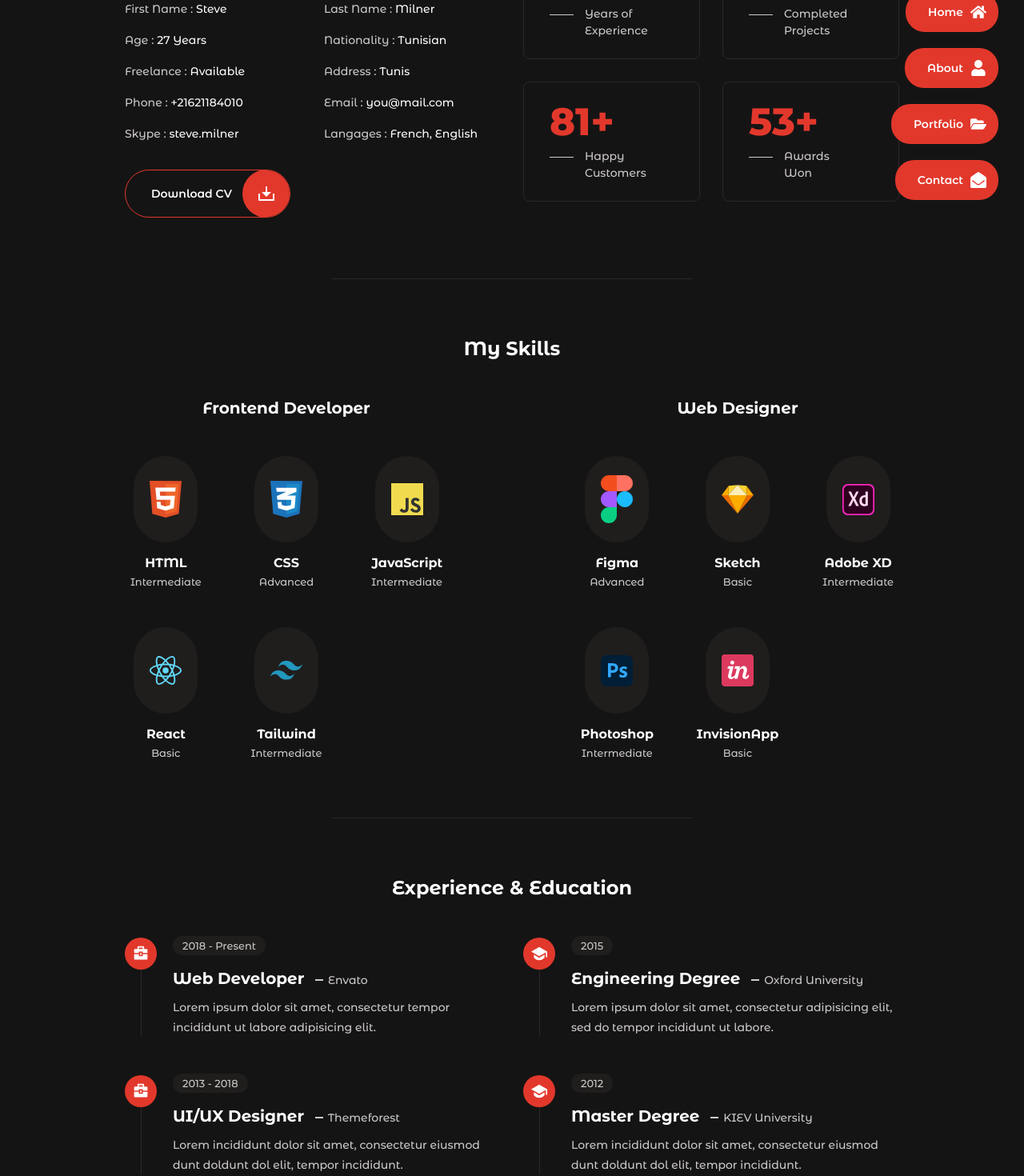
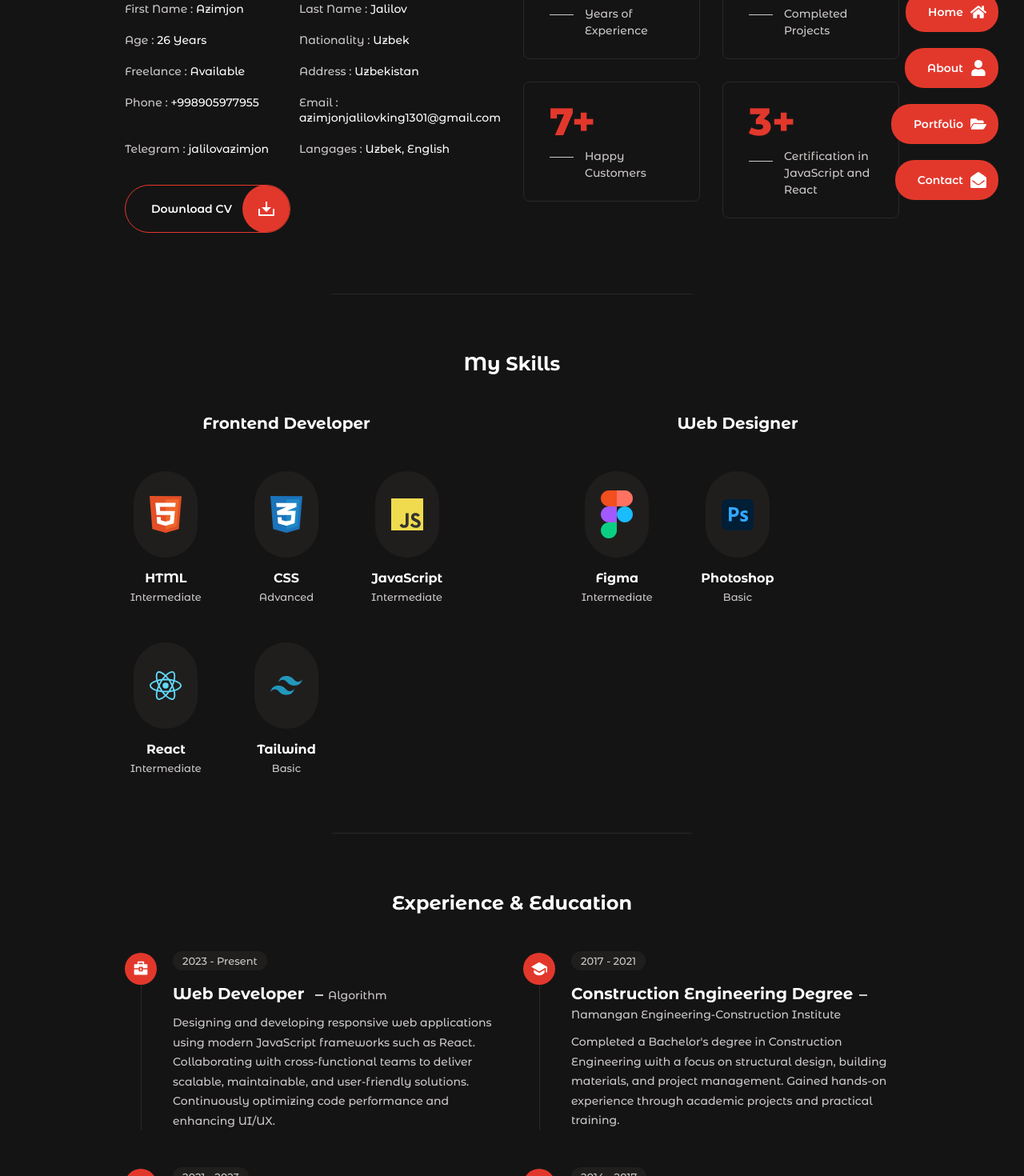
Before and after one commit to azimjonjalilov/azimjon-portfolio, a React (Vite) app: page /about in a window 1280 px wide. Shown: the part 280-1750 px from the top of the page at 80% size. Built offline with nearby package versions, Linux system fonts and the light colour scheme.

Commit message:
updata about page info

```diff
--- a/src/Data.jsx
+++ b/src/Data.jsx
@@ -59,22 +59,22 @@ export const links = [
 export const personalInfo = [
   {
     title: "First Name : ",
-    description: "Steve",
+    description: "Azimjon",
   },
 
   {
     title: "Last Name : ",
-    description: "Milner",
+    description: "Jalilov",
   },
 
   {
     title: "Age : ",
-    description: "27 Years",
+    description: "26 Years",
   },
 
   {
     title: "Nationality : ",
-    description: "Tunisian",
+    description: "Uzbek",
   },
 
   {
@@ -84,50 +84,50 @@ export const personalInfo = [
 
   {
     title: "Address : ",
-    description: "Tunis",
+    description: "Uzbekistan",
   },
 
   {
     title: "Phone : ",
-    description: "+21621184010",
+    description: "+998905977955",
   },
 
   {
     title: "Email : ",
-    description: "you@mail.com",
+    description: "azimjonjalilovking1301@gmail.com",
   },
 
   {
-    title: "Skype : ",
-    description: "steve.milner",
+    title: "Telegram : ",
+    description: "jalilovazimjon",
   },
 
   {
     title: "Langages : ",
-    description: "French, English",
+    description: "Uzbek, English",
   },
 ];
 
 // ========== STATS ==========
 export const stats = [
   {
-    no: "12+",
+    no: "2+",
     title: "Years of <br /> Experience",
   },
 
   {
-    no: "97+",
+    no: "10+",
     title: "Completed <br /> Projects",
   },
 
   {
-    no: "81+",
+    no: "7+",
     title: "Happy <br /> Customers",
   },
 
   {
-    no: "53+",
-    title: " Awards <br /> Won",
+    no: "3+",
+    title: " Certification in <br /> JavaScript and React",
   },
 ];
 
@@ -161,7 +161,7 @@ export const skill = [
     id: 4,
     img: skillsImg4,
     title: "React",
-    level: "Basic",
+    level: "Intermediate",
     category: "developer",
   },
 
@@ -169,7 +169,7 @@ export const skill = [
     id: 5,
     img: skillsImg5,
     title: "Tailwind",
-    level: "Intermediate",
+    level: "Basic",
     category: "developer",
   },
 
@@ -177,41 +177,41 @@ export const skill = [
     id: 6,
     img: skillsImg6,
     title: "Figma",
-    level: "Advanced",
+    level: "Intermediate",
     category: "designer",
   },
 
-  {
-    id: 7,
-    img: skillsImg7,
-    title: "Sketch",
-    level: "Basic",
-    category: "designer",
-  },
+  // {
+  //   id: 7,
+  //   img: skillsImg7,
+  //   title: "Sketch",
+  //   level: "Basic",
+  //   category: "designer",
+  // },
 
-  {
-    id: 8,
-    img: skillsImg8,
-    title: "Adobe XD",
-    level: "Intermediate",
-    category: "designer",
-  },
+  // {
+  //   id: 8,
+  //   img: skillsImg8,
+  //   title: "Adobe XD",
+  //   level: "Basic",
+  //   category: "designer",
+  // },
 
   {
     id: 9,
     img: skillsImg9,
     title: "Photoshop",
-    level: "Intermediate",
+    level: "Basic",
     category: "designer",
   },
 
-  {
-    id: 10,
-    img: skillsImg10,
-    title: "InvisionApp",
-    level: "Basic",
-    category: "designer",
-  },
+  // {
+  //   id: 10,
+  //   img: skillsImg10,
+  //   title: "InvisionApp",
+  //   level: "Basic",
+  //   category: "designer",
+  // },
 ];
 
 // ========== RESUME ==========
@@ -220,54 +220,37 @@ export const resume = [
     id: 1,
     category: "experience",
     icon: <RiBriefcase4Fill />,
-    year: "2018 - Present",
-    title: "Web Developer <span> Envato </span>",
-    desc: "Lorem ipsum dolor sit amet, consectetur tempor incididunt ut labore adipisicing elit.",
+    year: "2023 - Present",
+    title: "Web Developer <span> Algorithm </span>",
+    desc: "Designing and developing responsive web applications using modern JavaScript frameworks such as React. Collaborating with cross-functional teams to deliver scalable, maintainable, and user-friendly solutions. Continuously optimizing code performance and enhancing UI/UX.",
   },
 
   {
     id: 2,
     category: "experience",
     icon: <RiBriefcase4Fill />,
-    year: "2013 - 2018",
-    title: "UI/UX Designer <span> Themeforest </span>",
-    desc: "Lorem incididunt dolor sit amet, consectetur eiusmod dunt doldunt dol elit, tempor incididunt.",
+    year: "2021 - 2023",
+    title: "Sales Manager <span>EPA</span>",
+    desc: "Managed client relationships and developed sales strategies to drive revenue growth. Conducted market research, identified new opportunities, and collaborated with teams to meet sales targets efficiently.",
   },
-
   {
     id: 3,
-    category: "experience",
-    icon: <RiBriefcase4Fill />,
-    year: "2005 - 2013",
-    title: "Consultant <span> Videohive </span>",
-    desc: "Lorem ipsum dolor sit amet, tempor incididunt ut laboreconsectetur elit, sed do eiusmod tempor duntt.",
+    category: "education",
+    icon: <RiGraduationCapFill />,
+    year: "2017 - 2021",
+    title:
+      "Construction Engineering Degree <span>Namangan Engineering-Construction Institute</span>",
+    desc: "Completed a Bachelor's degree in Construction Engineering with a focus on structural design, building materials, and project management. Gained hands-on experience through academic projects and practical training.",
   },
 
   {
     id: 4,
     category: "education",
     icon: <RiGraduationCapFill />,
-    year: "2015",
-    title: "Engineering Degree <span> Oxford University </span>",
-    desc: "Lorem ipsum dolor sit amet, consectetur adipisicing elit, sed do tempor incididunt ut labore.",
-  },
-
-  {
-    id: 5,
-    category: "education",
-    icon: <RiGraduationCapFill />,
-    year: "2012",
-    title: "Master Degree <span> KIEV University </span>",
-    desc: "Lorem incididunt dolor sit amet, consectetur eiusmod dunt doldunt dol elit, tempor incididunt.",
-  },
-
-  {
-    id: 6,
-    category: "education",
-    icon: <RiGraduationCapFill />,
-    year: "2009",
-    title: "Bachelor Degree <span> Tunis High School </span>",
-    desc: "Lorem ipsum dolor sit amet, consectetur adipisicing elit, sed do eiusmod tempor ut labore.",
+    year: "2014 - 2017",
+    title:
+      "Exact Sciences Track <span>Namangan State University Academic Lyceum No.1</span>",
+    desc: "Studied in the exact sciences track with a focus on mathematics, physics, and computer science. Developed strong analytical thinking skills and a solid foundation for further technical education.",
   },
 ];
 
--- a/src/pages/about/About.jsx
+++ b/src/pages/about/About.jsx
@@ -1,5 +1,5 @@
 import Info from "../../components/Info";
-import CV from "../../pdf/steve-cv.pdf";
+import CV from "../../pdf/azimjon-cv.pdf";
 import { RiDownload2Line } from "react-icons/ri";
 import Stats from "../../components/Stats";
 import { skill } from "../../Data";
```
Also changed, not shown: 2 other files (tests, documents, lock files or other folders).
